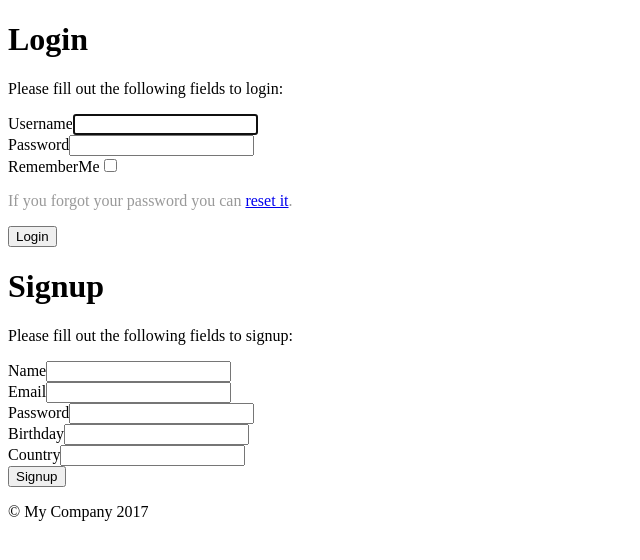
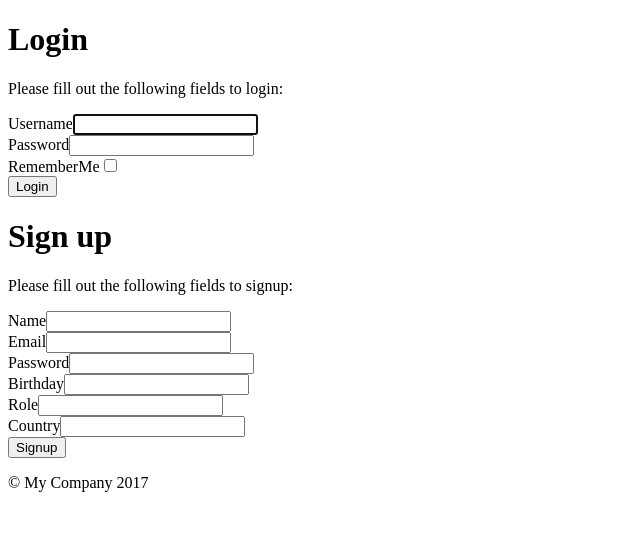
Before and after one commit to TrickTrick/yii2-users, a Yii app: template frontend/views/site/index.php in a window 1280 px wide. Shown: the top 560 px of the page, without its empty margins (0-640 px from the left). Run offline with PHP 8.4 and a stand-in for Yii, Linux system fonts and the light colour scheme; the template is opened without the code that fills it, so the values that code supplies are empty; form fields are guessed from the names that the template uses; some libraries are stand-ins or nearby versions.

Commit message:
fix titles

```diff
--- a/frontend/views/site/index.php
+++ b/frontend/views/site/index.php
@@ -2,11 +2,9 @@
 
 /* @var $this yii\web\View */
 
-$this->title = 'Lets Fun';
+$this->title = 'BLACK HEADER';
 ?>
 <div class="site-index">
-
-
     <div class="container">
         <div class="col-md-6">
             <?= $this->render('login', ['model' => $modelLogin]);?>
--- a/frontend/views/site/login.php
+++ b/frontend/views/site/login.php
@@ -6,12 +6,9 @@
 
 use yii\helpers\Html;
 use yii\bootstrap\ActiveForm;
-
-$this->title = 'Login';
-$this->params['breadcrumbs'][] = $this->title;
 ?>
 <div class="site-login">
-    <h1><?= Html::encode($this->title) ?></h1>
+    <h1>Login</h1>
 
     <p>Please fill out the following fields to login:</p>
 
@@ -25,10 +22,6 @@ $this->params['breadcrumbs'][] = $this->title;
 
                 <?= $form->field($model, 'rememberMe')->checkbox() ?>
 
-                <div style="color:#999;margin:1em 0">
-                    If you forgot your password you can <?= Html::a('reset it', ['site/request-password-reset']) ?>.
-                </div>
-
                 <div class="form-group">
                     <?= Html::submitButton('Login', ['class' => 'btn btn-primary', 'name' => 'login-button']) ?>
                 </div>
--- a/frontend/views/site/signup.php
+++ b/frontend/views/site/signup.php
@@ -7,12 +7,9 @@
 use frontend\helpers\country\Country;
 use yii\helpers\Html;
 use yii\bootstrap\ActiveForm;
-
-$this->title = 'Signup';
-$this->params['breadcrumbs'][] = $this->title;
 ?>
 <div class="site-signup">
-    <h1><?= Html::encode($this->title) ?></h1>
+    <h1>Sign up</h1>
 
     <p>Please fill out the following fields to signup:</p>
 
@@ -27,6 +24,11 @@ $this->params['breadcrumbs'][] = $this->title;
             <?= $form->field($model, 'password')->passwordInput() ?>
 
             <?= $form->field($model, 'birthday')->input('date') ?>
+
+            <?= $form->field($model, 'role')->radioList([
+                \common\models\User::ROLE_USER => 'Default User',
+                \common\models\User::ROLE_MANAGER => 'Manager',
+                \common\models\User::ROLE_ADMINISTRATOR => 'Admin']) ?>
 
             <?= $form->field($model, 'country')->widget(\frontend\widget\DatalistWidget::className(),
                 [
```
